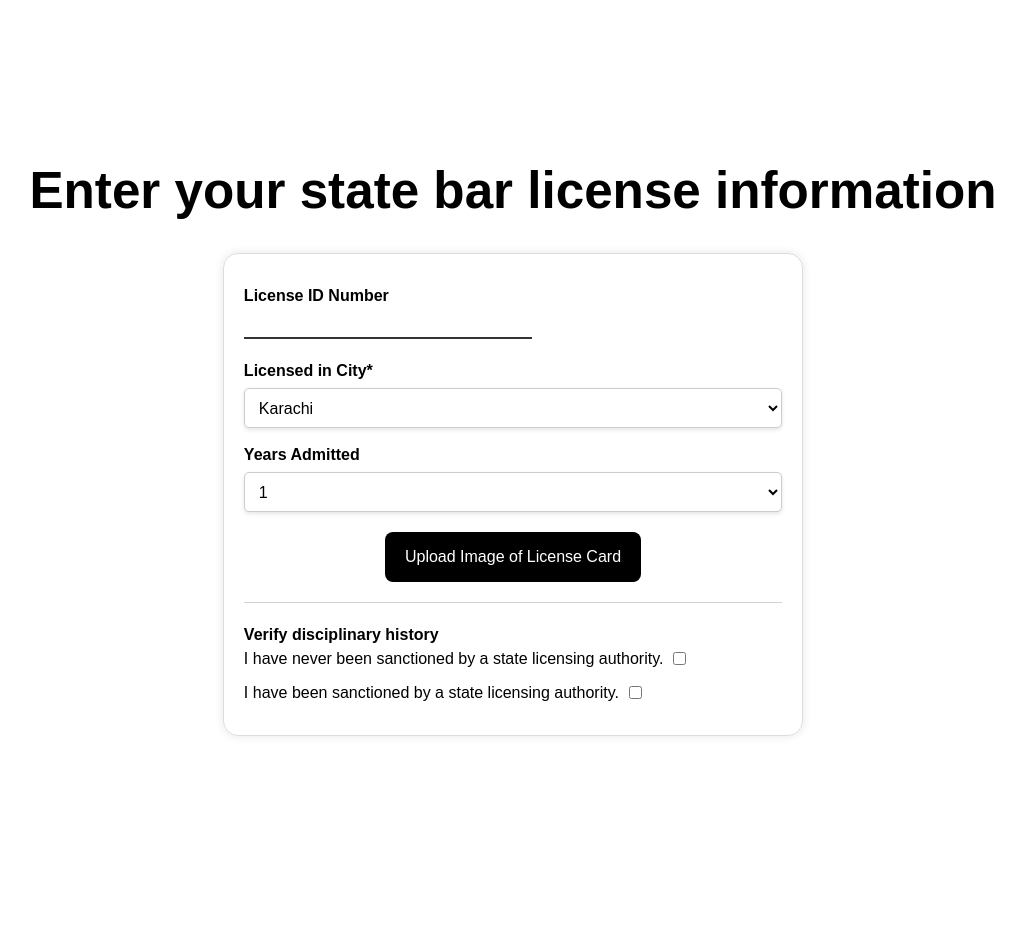
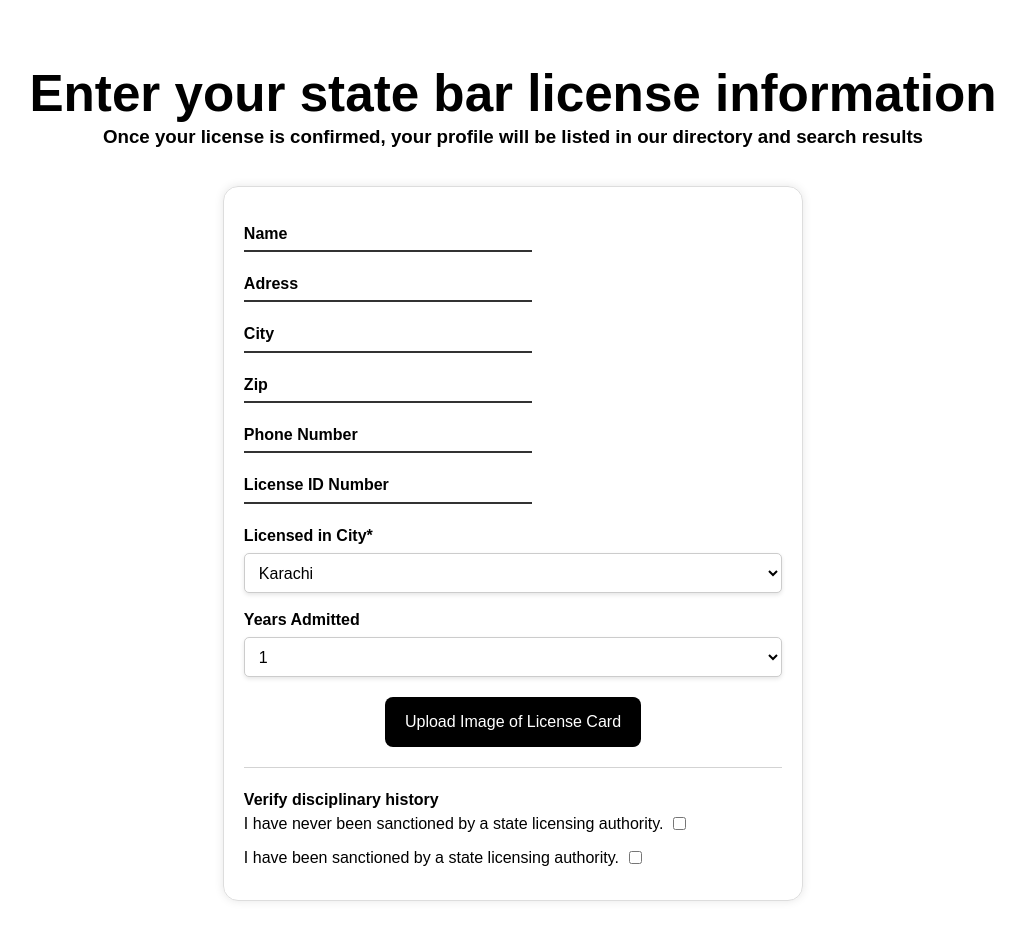
Before and after one commit to Muhammad-Fasih07/LegalApp, a React (Vite) app: page /lawyersPersonalDetails in a window 1280 px wide. Shown: the top 940 px of the page, without its empty margins (127-1152 px from the left). Before the commit the page ends 864 px from the top, so only its background shows below. Built offline with nearby package versions, Linux system fonts and the light colour scheme.

Commit message:
chore: Update LawyersPersonalDetails screen styling and form fields

```diff
--- /dev/null
+++ b/src/Css/InputField.css
@@ -0,0 +1,11 @@
+.input-field {
+  width: 100%;
+  max-width: "auto";
+  height: "auto";
+  margin-top: 15px;
+}
+.input-field input {
+  box-sizing: border-box;
+
+  width: 100%;
+}
--- a/src/Css/LawyersPersonalDetails.css
+++ b/src/Css/LawyersPersonalDetails.css
@@ -2,8 +2,8 @@
   display: flex;
   flex-direction: column;
   align-items: center;
-  justify-content: center;
-  height: 100vh;
+  justify-content: flex-start;
+  height: 200vh;
 }
 
 .title {
@@ -19,6 +19,7 @@
   border-radius: 15px;
   border: 1px solid #ddd;
   box-sizing: border-box;
+
   padding: 20px;
   justify-content: center;
   align-items: flex-start;
--- a/src/Screens/lawyerPersonalDetails.tsx
+++ b/src/Screens/lawyerPersonalDetails.tsx
@@ -43,7 +43,14 @@ function LawyersPersonalDetails() {
 
   const yearsAdmitted = Array.from({ length: 50 }, (_, i) => i + 1);
 
-  const [formState, setFormState] = useState({ licenseNumber: "" });
+  const [formState, setFormState] = useState({
+    licenseNumber: "",
+    name: "",
+    address: "",
+    city: "",
+    zip: "",
+    phoneNum: "",
+  });
 
   const [selectedOptions, setSelectedOptions] = useState<string[]>([]);
   const handleInputChange = (event: React.ChangeEvent<HTMLInputElement>) => {
@@ -64,31 +71,96 @@ function LawyersPersonalDetails() {
   console.log("License Number: ", formState.licenseNumber);
   return (
     <div className="lawyers-details">
-      <h1 className="title">Enter your state bar license information</h1>
+      <h1 className="title" style={{ marginBottom: 0 }}>
+        Enter your state bar license information
+      </h1>
+      <h3
+        className="description"
+        style={{ color: "black", marginTop: 0, marginBottom: 35 }}
+      >
+        Once your license is confirmed, your profile will be listed in our
+        directory and search results
+      </h3>
       <div className="card">
         <div style={{ width: "100%", textAlign: "left" }}>
-          <label
-            style={{
-              display: "block",
-              textAlign: "left",
-              marginTop: 10,
-              color: "black",
-              fontWeight: "bold",
-            }}
-          >
-            License ID Number
-          </label>
+          <InputField
+            type="text"
+            name="name"
+            label="Name"
+            labelColor="#000"
+            labelStyle={{ fontWeight: "bold" }}
+            value={formState.name}
+            onChange={handleInputChange}
+            style={{ width: "100%", fontWeight: "bold" }}
+            enteredValueColor="black"
+          />
+        </div>
+        <div style={{ width: "100%", textAlign: "left" }}>
+          <InputField
+            type="text"
+            name="address"
+            label="Adress"
+            labelColor="#000"
+            labelStyle={{ fontWeight: "bold" }}
+            value={formState.address}
+            onChange={handleInputChange}
+            style={{ width: "100%" }}
+            enteredValueColor="black"
+          />
+        </div>
+        <div style={{ width: "100%", textAlign: "left" }}>
+          <InputField
+            type="text"
+            name="city"
+            label="City"
+            labelColor="#000"
+            labelStyle={{ fontWeight: "bold" }}
+            value={formState.city}
+            onChange={handleInputChange}
+            style={{ width: "100%" }}
+            enteredValueColor="black"
+          />
+        </div>
+        <div style={{ width: "100%", textAlign: "left" }}>
+          <InputField
+            type="text"
+            name="zip"
+            label="Zip"
+            labelColor="#000"
+            labelStyle={{ fontWeight: "bold" }}
+            value={formState.zip}
+            onChange={handleInputChange}
+            style={{ width: "100%" }}
+            enteredValueColor="black"
+          />
+        </div>
+        <div style={{ width: "100%", textAlign: "left" }}>
+          <InputField
+            type="tel"
+            name="phoneNum"
+            label="Phone Number"
+            labelColor="#000"
+            labelStyle={{ fontWeight: "bold" }}
+            value={formState.phoneNum}
+            onChange={handleInputChange}
+            style={{ width: "100%" }}
+            enteredValueColor="black"
+          />
+        </div>
+        <div style={{ width: "100%", textAlign: "left" }}>
           <InputField
             type="number"
             name="licenseNumber"
+            label=" License ID Number"
+            labelColor="#000"
+            labelStyle={{ fontWeight: "bold" }}
             value={formState.licenseNumber}
             onChange={handleInputChange}
-            style={{
-              width: "100%",
-            }}
+            style={{ width: "100%" }}
             enteredValueColor="black"
           />
         </div>
+
         <div style={{ width: "100%", textAlign: "left" }}>
           {" "}
           <label
--- a/src/Screens/signUpLawyer.tsx
+++ b/src/Screens/signUpLawyer.tsx
@@ -31,7 +31,6 @@ function Signup() {
 
   const handleSubmit = (event: React.FormEvent) => {
     event.preventDefault();
-    // TODO: Implement signup logic here
   };
 
   const navigate = useNavigate();
--- a/src/components/InputField.tsx
+++ b/src/components/InputField.tsx
@@ -1,5 +1,5 @@
 import React from "react";
-
+import "../Css/InputField.css";
 interface InputFieldProps {
   name: string;
   value: string;
@@ -9,6 +9,7 @@ interface InputFieldProps {
   label?: string;
   labelColor?: string;
   enteredValueColor?: string;
+  labelStyle?: React.CSSProperties;
 }
 
 const InputField: React.FC<InputFieldProps> = ({
@@ -20,9 +21,11 @@ const InputField: React.FC<InputFieldProps> = ({
   label,
   labelColor,
   enteredValueColor = "black",
+  labelStyle,
 }) => {
   return (
     <div className="input-field">
+      {" "}
       <input
         type={type}
         name={name}
@@ -30,11 +33,15 @@ const InputField: React.FC<InputFieldProps> = ({
         onChange={onChange}
         id={name}
         placeholder={value ? " " : value}
-        style={{ ...style, color: enteredValueColor }}
+        style={{
+          width: "100%",
+          ...style,
+          color: enteredValueColor,
+        }} /* Set width to 100% here */
         required
       />
       {label && (
-        <label htmlFor={name} style={{ color: labelColor }}>
+        <label htmlFor={name} style={{ color: labelColor, ...labelStyle }}>
           {label}
         </label>
       )}
--- a/src/components/fields/DropDownField.tsx
+++ b/src/components/fields/DropDownField.tsx
@@ -1,10 +1,9 @@
 import React, { CSSProperties } from "react";
-import "../../Css/DropDownField.css"; // Import the CSS file
+import "../../Css/DropDownField.css";
 
 interface SelectFieldProps<T> {
-  // Add a generic parameter T
-  options: T[]; // Use T[] instead of string[]
-  onChange?: (value: T) => void; // Use T instead of string
+  options: T[];
+  onChange?: (value: T) => void;
   style?: CSSProperties;
 }
 
```
